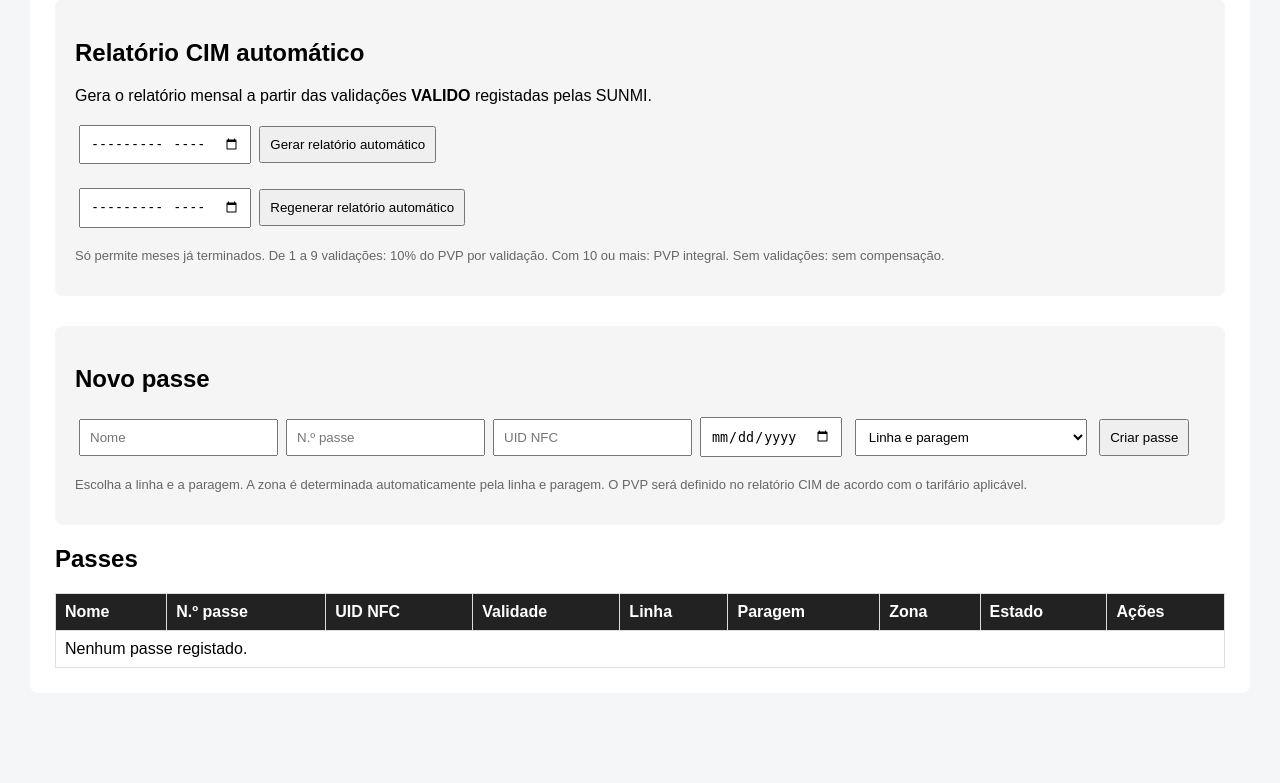
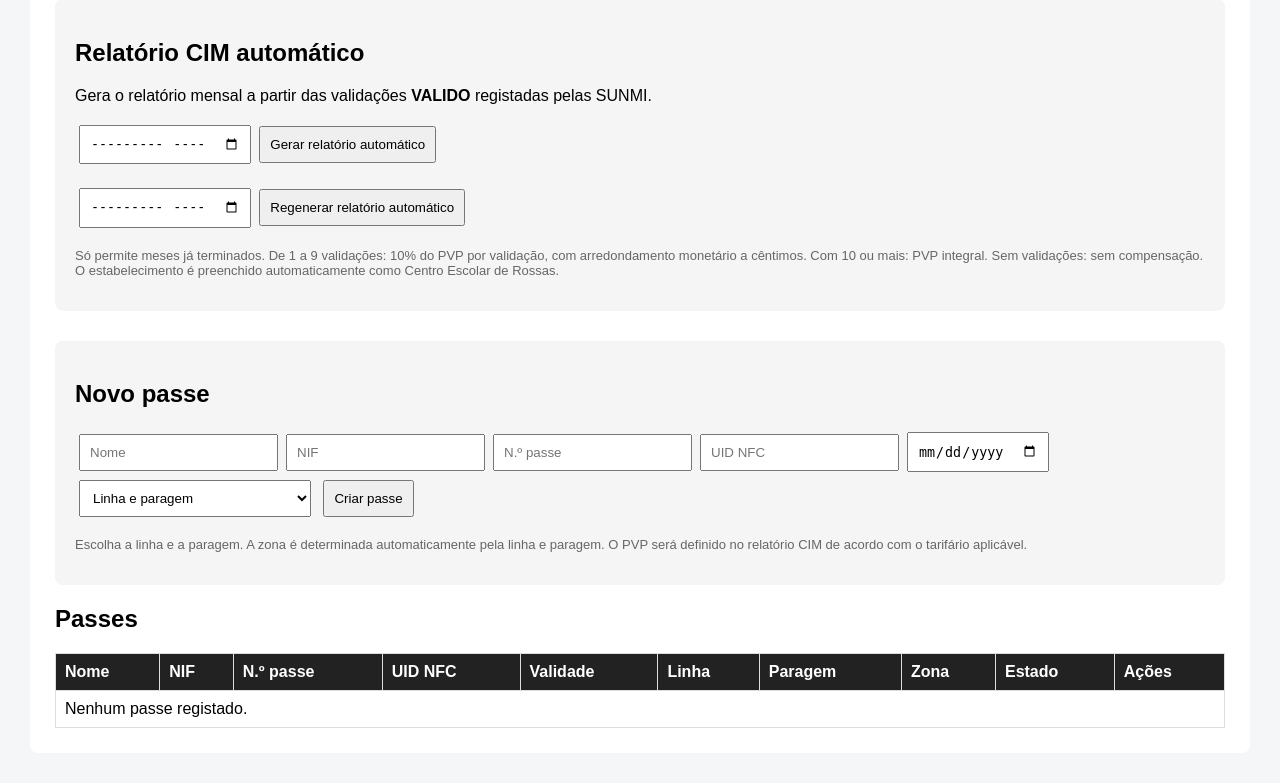
Before and after one commit to Alcancebus/alcance-passes, a FastAPI app: template server/templates/admin.html in a window 1280 px wide. Shown: the part 1072-1855 px from the top of the page. Before the commit the page ends 1740 px from the top, so only its background shows below. Run offline with FastAPI, Linux system fonts and the light colour scheme; the template is opened without the code that fills it, so the values that code supplies are empty; parts of the project's set-up code (start-up, migrations or seed data) failed here and were passed over; some libraries are stand-ins or nearby versions.

Commit message:
Add files via upload

```diff
--- a/server/templates/admin.html
+++ b/server/templates/admin.html
@@ -41,10 +41,10 @@ input,select,button{padding:9px;margin:4px}button{cursor:pointer}table{width:100
 <form method="post" action="/admin/cim-report/generate" onsubmit="return confirm('Regenerar o relatório automático? Os dados automáticos anteriores desse mês serão substituídos. Relatórios MANUAIS nunca são substituídos.');">
 <input type="month" name="month" required><input type="hidden" name="replace" value="1"><button type="submit">Regenerar relatório automático</button>
 </form>
-<p class="small">Só permite meses já terminados. De 1 a 9 validações: 10% do PVP por validação. Com 10 ou mais: PVP integral. Sem validações: sem compensação.</p>
+<p class="small">Só permite meses já terminados. De 1 a 9 validações: 10% do PVP por validação, com arredondamento monetário a cêntimos. Com 10 ou mais: PVP integral. Sem validações: sem compensação. O estabelecimento é preenchido automaticamente como Centro Escolar de Rossas.</p>
 </div>
 <div class="box"><h2>Novo passe</h2><form method="post" action="/admin/passenger">
-<input name="name" placeholder="Nome" required><input name="pass_number" placeholder="N.º passe" required><input name="card_uid" placeholder="UID NFC" required><input type="date" name="valid_until" required>
+<input name="name" placeholder="Nome" required><input name="nif" placeholder="NIF" inputmode="numeric" maxlength="9"><input name="pass_number" placeholder="N.º passe" required><input name="card_uid" placeholder="UID NFC" required><input type="date" name="valid_until" required>
 
 <select name="route_choice" required onchange="syncRoute(this)">
 <option value="">Linha e paragem</option>
@@ -76,9 +76,10 @@ input,select,button{padding:9px;margin:4px}button{cursor:pointer}table{width:100
 <button type="submit">Criar passe</button></form>
 <p class="small">Escolha a linha e a paragem. A zona é determinada automaticamente pela linha e paragem. O PVP será definido no relatório CIM de acordo com o tarifário aplicável.</p></div>
 
-<h2>Passes</h2><table><tr><th>Nome</th><th>N.º passe</th><th>UID NFC</th><th>Validade</th><th>Linha</th><th>Paragem</th><th>Zona</th><th>Estado</th><th>Ações</th></tr>
+<h2>Passes</h2><table><tr><th>Nome</th><th>NIF</th><th>N.º passe</th><th>UID NFC</th><th>Validade</th><th>Linha</th><th>Paragem</th><th>Zona</th><th>Estado</th><th>Ações</th></tr>
 {% for p in passengers %}
 <tr><td><form method="post" action="/admin/passenger/{{p.id}}/edit"><input name="name" value="{{p.name}}" required></td>
+<td><input name="nif" value="{{p.nif or ''}}" placeholder="NIF" inputmode="numeric" maxlength="9"></td>
 <td><input name="pass_number" value="{{p.pass_number}}" required></td><td><input name="card_uid" value="{{p.card_uid}}" required></td><td><input type="date" name="valid_until" value="{{p.valid_until}}" required></td>
 <td colspan="2">
 <select name="route_choice" required onchange="syncRoute(this)">
@@ -112,6 +113,6 @@ input,select,button{padding:9px;margin:4px}button{cursor:pointer}table{width:100
 <td><span class="fare-display fare">{% if p.fare_zone %}{% if p.fare_zone=="DESTINO" %}Destino final{% else %}Zona {{p.fare_zone}}{% endif %}{% else %}Por definir{% endif %}</span></td>
 <td>{% if p.active %}<strong style="color:green;">ATIVO</strong>{% else %}<strong style="color:red;">BLOQUEADO</strong>{% endif %}</td>
 <td><button type="submit">Guardar</button></form><form method="post" action="/admin/passenger/{{p.id}}/toggle" style="display:inline">{% if p.active %}<button type="submit">Bloquear</button>{% else %}<button type="submit">Desbloquear</button>{% endif %}</form><form method="post" action="/admin/passenger/{{p.id}}/delete" style="display:inline" onsubmit="return confirm('Tem a certeza que pretende eliminar este passe?');"><button type="submit">Eliminar</button></form></td></tr>
-{% else %}<tr><td colspan="9">Nenhum passe registado.</td></tr>{% endfor %}</table></div>
+{% else %}<tr><td colspan="10">Nenhum passe registado.</td></tr>{% endfor %}</table></div>
 
 </body></html>
```
